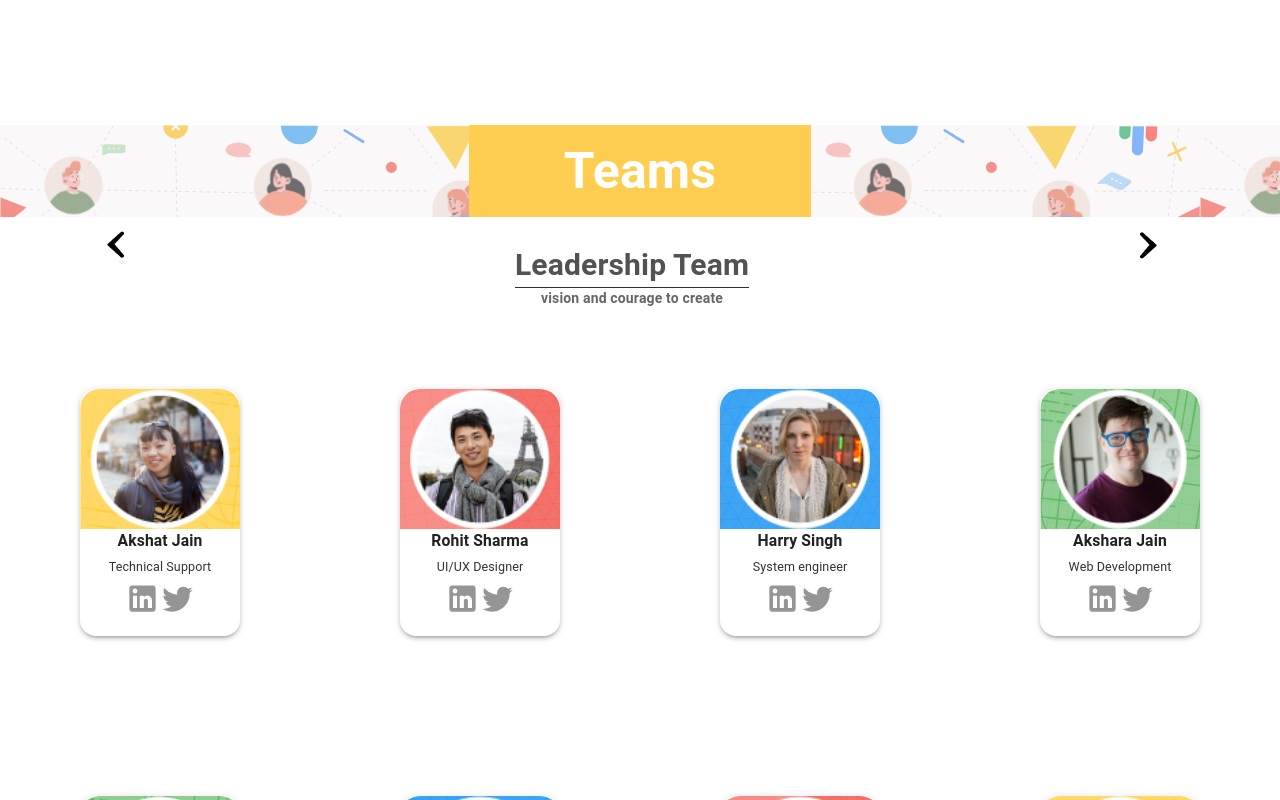
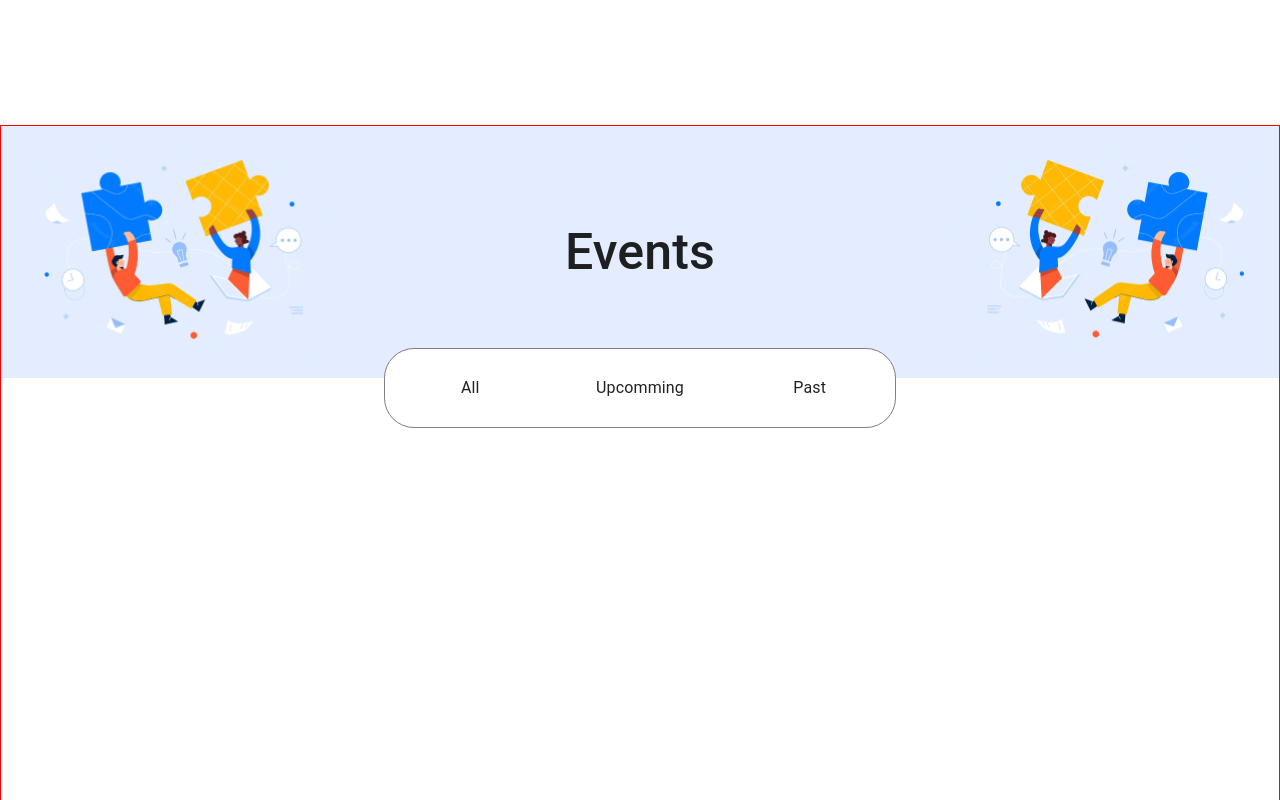
Before and after one commit to GDSCITM/GDSCITM-official-website, a React (Create React App) app: page / in a window 1280 px wide. Shown: the part 1540-2340 px from the top of the page. Built offline with nearby package versions, Linux system fonts and the light colour scheme.

Commit message:
event-page

```diff
--- a/src/App.js
+++ b/src/App.js
@@ -3,13 +3,16 @@ import Header from "./Components/Header";
 import Home from "./Pages/Home";
 import Teams from "./Pages/Teams";
 import MainPage from "./Components/SliderComponent";
+import Event from "./Pages/Event/Event";
 
 function App() {
   return (
     <>
       <Home />
       <AboutSection />
+      <Event/>
       <Teams/>
+
     </>
   );
 }
--- /dev/null
+++ b/src/Pages/Event/Event.css
@@ -0,0 +1,77 @@
+.event-ele{
+    height: 100vh;
+    border: 1px solid red;
+}
+.event-tag{
+    height: 15.75em;
+    display: flex;
+    align-items: center;
+    justify-content: center;
+    background-color: #E3EDFF;
+
+
+
+}
+.event-tag h2{
+    font-size: 3.125em;
+    font-weight: 500;
+}
+.img1{
+    flex: 1;
+
+}
+.img11{
+    flex: 1;
+    background-image: url("./image\ 50.png");
+    height: 13.6em;
+    width: 18.75em;
+    background-size: cover;
+    margin-left: 5%;
+}
+.img2{
+    flex: 1;
+    float: right;
+    text-align: right;
+}
+.img22{
+    flex: 1;
+    background-image: url("./image\ 49.png");
+    height: 13.6em;
+    width: 18.75em;
+    background-size: cover;
+    text-align: right;
+    float: right;
+    margin-right: 5%;
+}
+.list{
+    border: 1px solid gray;
+    display: flex;
+    align-items: center;
+    justify-content: center;
+    position:relative;
+    top:-30px;
+    background-color: white;
+    height: 10vh;
+    margin-left: 30%;
+    margin-right: 30%;
+    border-radius: 30px;
+}
+
+.all{
+    display: flex;
+    align-items: center;
+    flex: 1;
+    justify-content: center;
+}
+.up{
+    display: flex;
+    align-items: center;
+    flex: 1;
+    justify-content: center;
+}
+.past{
+    display: flex;
+    align-items: center;
+    flex: 1;
+    justify-content: center;
+}
--- /dev/null
+++ b/src/Pages/Event/Event.js
@@ -0,0 +1,27 @@
+import React from 'react'
+import "./Event.css"
+
+function Event() {
+  return (
+    <div className='event-ele'>
+        <div className='event-tag'>
+            <div className='img1'>
+                <div className='img11'></div>
+            </div>
+            <h2 >Events</h2>
+            <div className='img2'>
+                <div className='img22'></div>
+            </div>
+        </div>
+
+        <div className='list'>
+            <div className='all'>All</div>
+            <div className='up'>Upcomming</div>
+            <div className='past'>Past</div>
+        </div>
+
+    </div>
+  )
+}
+
+export default Event
--- a/src/Pages/Home.js
+++ b/src/Pages/Home.js
@@ -178,5 +178,6 @@ export default function Home(props) {
       </Grid>
     </Grid>
 
+
   );
 }
```
Also changed, not shown: src/Pages/Event/image 49.png (added), src/Pages/Event/image 50.png (added).
